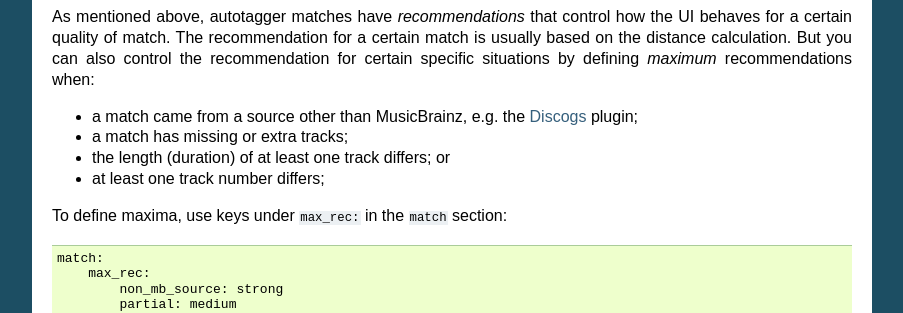
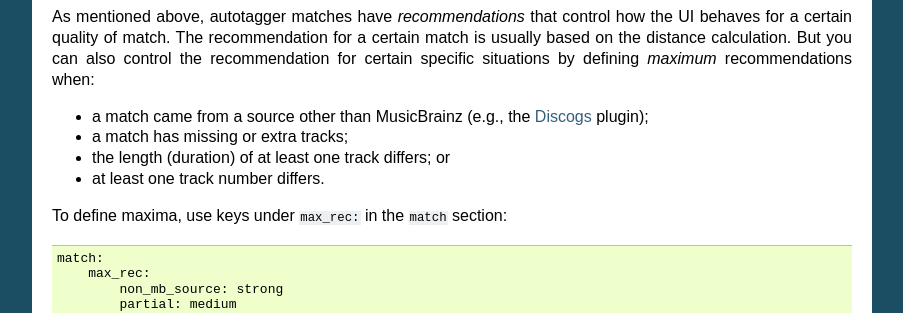
Before and after one commit to google-code-export/beets, a Sphinx documentation site: the page built from docs/reference/config.rst, in a window 1280 px wide and 900 px high, scrolled down 5750 px. Shown: the part 152-465 px from the top of the window, without its empty margins (198-1101 px from the left). Built offline with Sphinx 7.4.7, drawn with Linux system fonts in a browser that asks for light colours.

Commit message:
fix some docs syntax

```diff
--- a/docs/reference/config.rst
+++ b/docs/reference/config.rst
@@ -398,11 +398,11 @@ match is usually based on the distance calculation. But you can also control
 the recommendation for certain specific situations by defining *maximum*
 recommendations when:
 
-* a match came from a source other than MusicBrainz, e.g. the
-  :doc:`Discogs </plugins/discogs>` plugin;
+* a match came from a source other than MusicBrainz (e.g., the
+  :doc:`Discogs </plugins/discogs>` plugin);
 * a match has missing or extra tracks;
 * the length (duration) of at least one track differs; or
-* at least one track number differs;
+* at least one track number differs.
 
 To define maxima, use keys under ``max_rec:`` in the ``match`` section::
 
```
